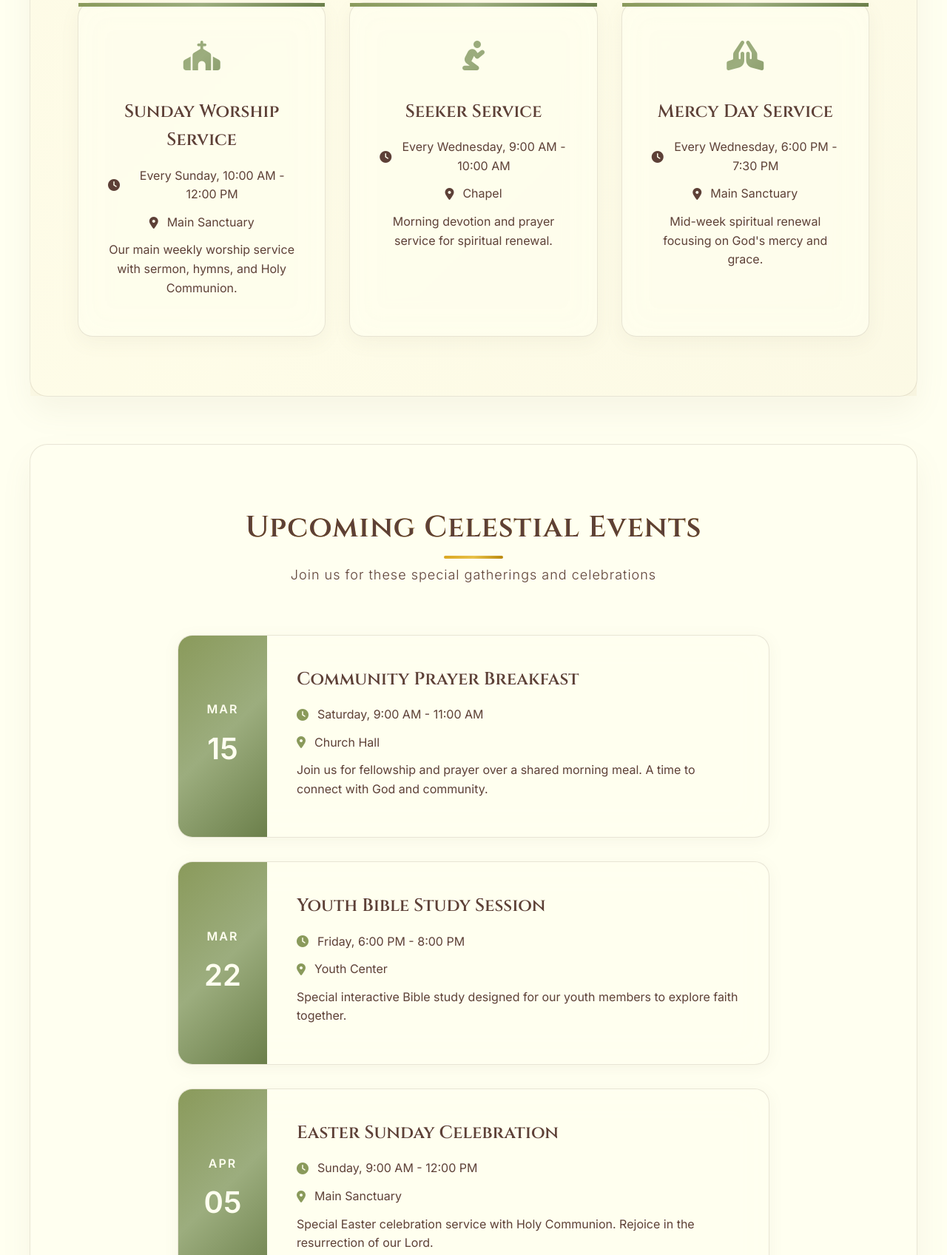
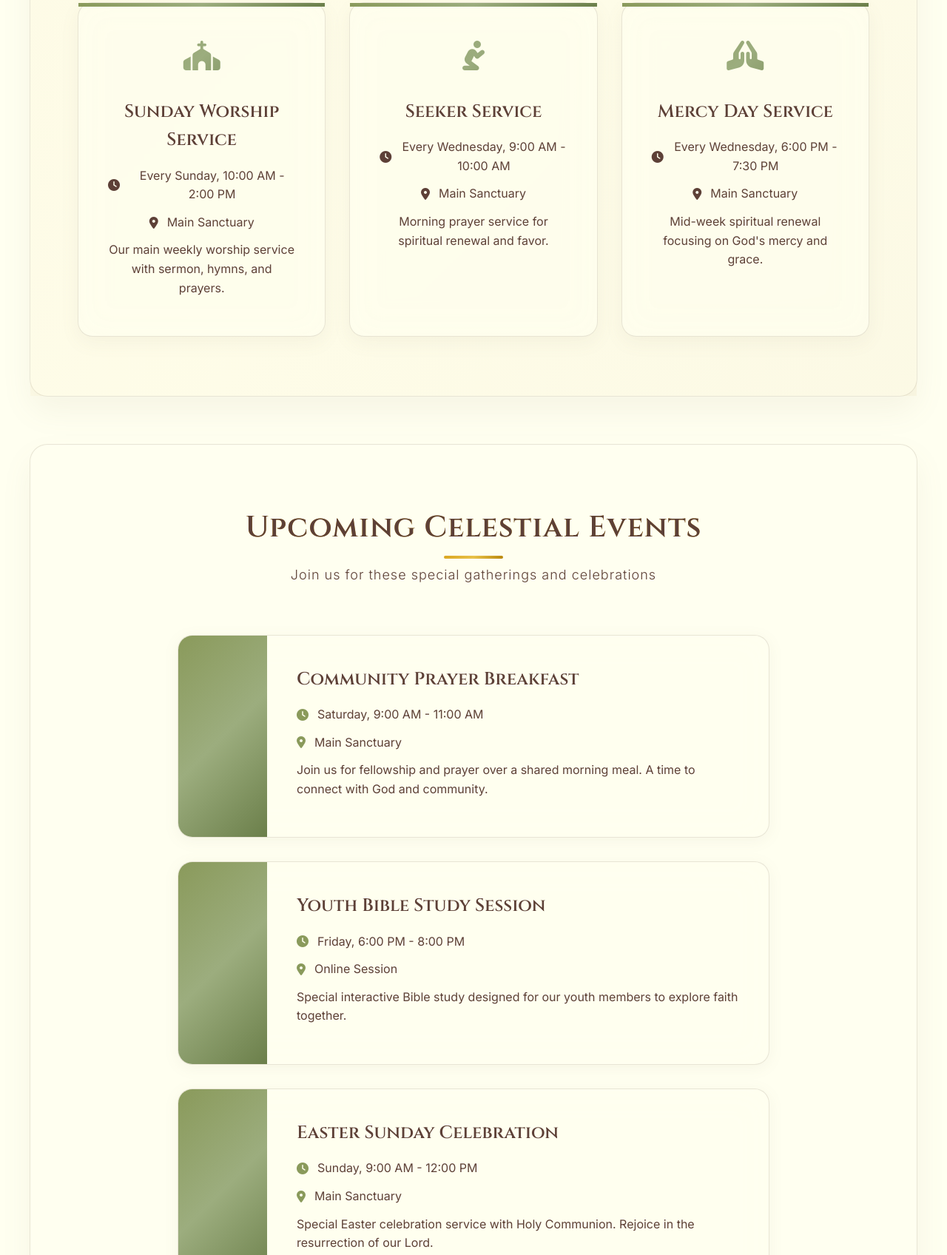
Before and after one commit to Ofiya/Website, a website: page events.html in a window 1280 px wide. Shown: the part 975-2671 px from the top of the page at 74% size. Drawn offline with Linux system fonts and the light colour scheme.

Commit message:
Updated websiteServiceOrder

```diff
--- a/events.html
+++ b/events.html
@@ -646,9 +646,9 @@
                         <i class="fas fa-church"></i>
                     </div>
                     <h3>Sunday Worship Service</h3>
-                    <p><i class="fas fa-clock"></i> Every Sunday, 10:00 AM - 12:00 PM</p>
+                    <p><i class="fas fa-clock"></i> Every Sunday, 10:00 AM - 2:00 PM</p>
                     <p><i class="fas fa-map-marker-alt"></i> Main Sanctuary</p>
-                    <p>Our main weekly worship service with sermon, hymns, and Holy Communion.</p>
+                    <p>Our main weekly worship service with sermon, hymns, and prayers.</p>
                 </div>
 
                 <div class="regular-event-card">
@@ -657,8 +657,8 @@
                     </div>
                     <h3>Seeker Service</h3>
                     <p><i class="fas fa-clock"></i> Every Wednesday, 9:00 AM - 10:00 AM</p>
-                    <p><i class="fas fa-map-marker-alt"></i> Chapel</p>
-                    <p>Morning devotion and prayer service for spiritual renewal.</p>
+                    <p><i class="fas fa-map-marker-alt"></i> Main Sanctuary</p>
+                    <p>Morning prayer service for spiritual renewal and favor.</p>
                 </div>
 
                 <div class="regular-event-card">
@@ -685,34 +685,34 @@
             <div class="events-list-enhanced">
                 <div class="event-card-enhanced">
                     <div class="event-date-enhanced">
-                        <span class="month">MAR</span>
-                        <span class="day">15</span>
+                        <!-- <span class="month">MAR</span>
+                        <span class="day">15</span> -->
                     </div>
                     <div class="event-details-enhanced">
                         <h3>Community Prayer Breakfast</h3>
                         <p><i class="fas fa-clock"></i> Saturday, 9:00 AM - 11:00 AM</p>
-                        <p><i class="fas fa-map-marker-alt"></i> Church Hall</p>
+                        <p><i class="fas fa-map-marker-alt"></i> Main Sanctuary</p>
                         <p>Join us for fellowship and prayer over a shared morning meal. A time to connect with God and community.</p>
                     </div>
                 </div>
 
                 <div class="event-card-enhanced">
                     <div class="event-date-enhanced">
-                        <span class="month">MAR</span>
-                        <span class="day">22</span>
+                        <!-- <span class="month">MAR</span>
+                        <span class="day">22</span> -->
                     </div>
                     <div class="event-details-enhanced">
                         <h3>Youth Bible Study Session</h3>
                         <p><i class="fas fa-clock"></i> Friday, 6:00 PM - 8:00 PM</p>
-                        <p><i class="fas fa-map-marker-alt"></i> Youth Center</p>
+                        <p><i class="fas fa-map-marker-alt"></i> Online Session</p>
                         <p>Special interactive Bible study designed for our youth members to explore faith together.</p>
                     </div>
                 </div>
 
                 <div class="event-card-enhanced">
                     <div class="event-date-enhanced">
-                        <span class="month">APR</span>
-                        <span class="day">05</span>
+                        <!-- <span class="month">APR</span>
+                        <span class="day">05</span> -->
                     </div>
                     <div class="event-details-enhanced">
                         <h3>Easter Sunday Celebration</h3>
@@ -749,14 +749,14 @@
         <div class="signup-content">
             <h2 class="celestial-title">Never Miss an Event!</h2>
             <p class="celestial-subtitle" style="color: var(--text-muted);">
-                Sign up for our event notifications and be the first to know about upcoming church activities.
+                Follow us on our social networks for notifications and be the first to know about upcoming activities.
             </p>
-            <div style="margin-top: 3rem;">
+            <!-- <div style="margin-top: 3rem;">
                 <a href="contact.html" class="btn-celestial">
                     <i class="fas fa-bell"></i>
                     Sign Up for Updates
                 </a>
-            </div>
+            </div> -->
         </div>
     </section>
 
```
Also changed, not shown: index.html (+12 -12 lines), projects.html (+1 -1 lines), services.html (+3 -3 lines).
